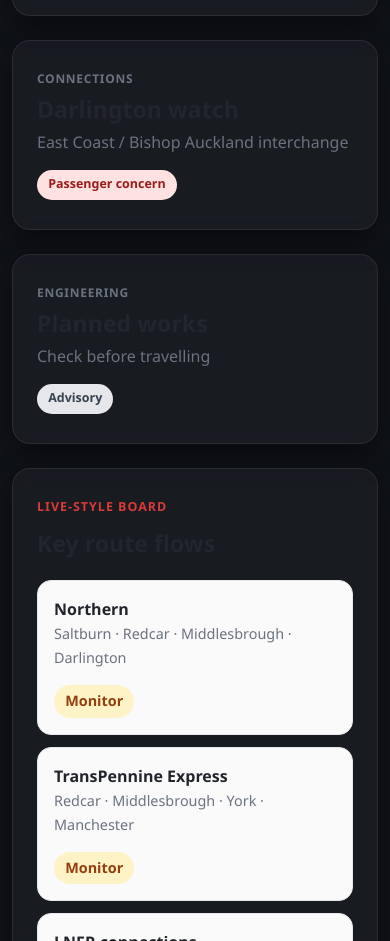
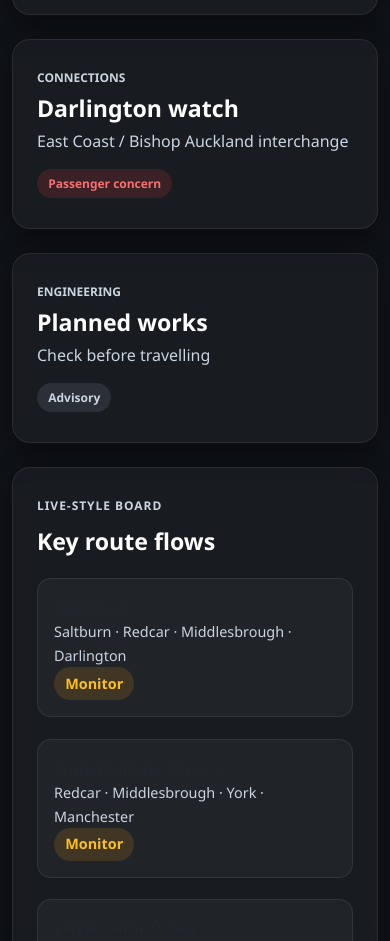
Before and after one commit to tvlrug/tvl-rug-website, a website: page rail-command-centre.html in a window 390 px wide. Shown: the part 1059-2000 px from the top of the page. Drawn offline with nearby package versions, Linux system fonts and the light colour scheme.

Commit message:
Update styles.css

```diff
--- a/css/styles.css
+++ b/css/styles.css
@@ -788,11 +788,11 @@
   min-height: 190px;
 }
 
+.dashboard-label,
 .metric-label {
-  color: #6b7280;
+  color: #ff5a5a;
   font-weight: 800;
   text-transform: uppercase;
-  letter-spacing: .06em;
   font-size: .75rem;
 }
 
@@ -853,11 +853,11 @@
   display: flex;
   justify-content: space-between;
   align-items: center;
-  gap: 1rem;
-  border: 1px solid #e5e7eb;
+  padding: 1rem;
+  margin-bottom: .6rem;
   border-radius: 14px;
-  padding: 1rem;
-  background: #fafafa;
+  background: rgba(255,255,255,.04);
+  border: 1px solid rgba(255,255,255,.08);
 }
 
 .route-row strong {
@@ -921,5 +921,41 @@
 body {
   background: #0f1217;
 }
+  .command-dashboard h2,
+.command-dashboard h3 {
+  color: #ffffff;
+  font-weight: 900;
+}
+
+.command-dashboard p,
+.command-dashboard span {
+  color: #cbd5e1;
+}
+  .status-pill {
+  border-radius: 999px;
+  padding: .35rem .7rem;
+  font-size: .75rem;
+  font-weight: 800;
+}
+
+.status-pill.green {
+  background: rgba(34,197,94,.15);
+  color: #4ade80;
+}
+
+.status-pill.amber {
+  background: rgba(245,158,11,.15);
+  color: #fbbf24;
+}
+
+.status-pill.red {
+  background: rgba(239,68,68,.15);
+  color: #f87171;
+}
+
+.status-pill.grey {
+  background: rgba(148,163,184,.15);
+  color: #cbd5e1;
 }
 }
+}
```
